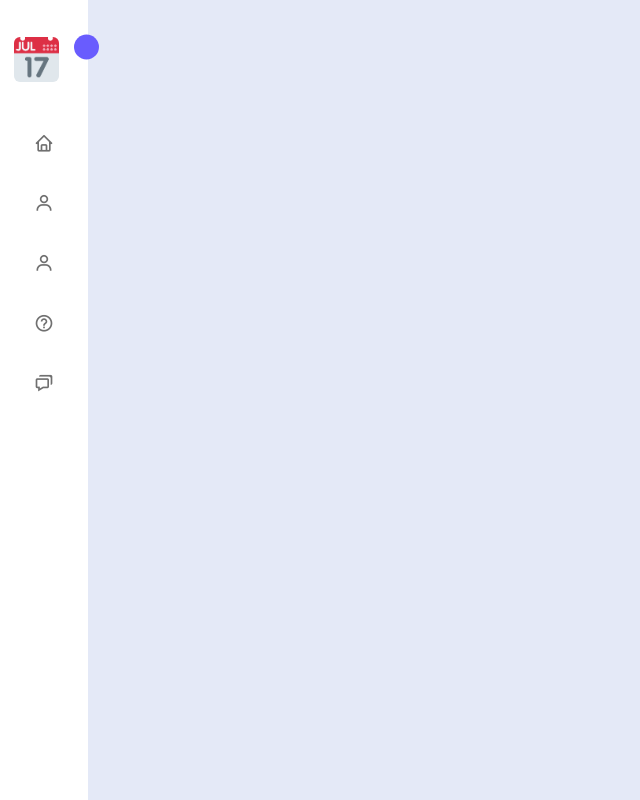
After one commit to FernandaGiacobbo/P--PUM, a PHP site: page /header_gerente.php in a window 1280 px wide. The commit adds this page. Shown: the whole page, without its empty margins (0-640 px from the left). Run offline with PHP 8.4, Linux system fonts and the light colour scheme.

Commit message:
gerenciamento

```diff
--- a/cadastro.php
+++ b/cadastro.php
@@ -10,6 +10,7 @@
     $email = $_POST['email'];
     $nome = $_POST['nome'];
     $senha = $_POST['senha'];
+    $cargo = $_POST['cargo'];
 
 
     $query2 = "SELECT id_usuario FROM tb_usuario WHERE email_usuario = '$email' ";
@@ -39,7 +40,7 @@
 
           //caminho feliz, cliente é cadastrado com sucesso
 
-            $query = "INSERT INTO tb_usuario(email_usuario, nome_usuario, senha_usuario) VALUE ('$email', '$nome', '$senha')";
+            $query = "INSERT INTO tb_usuario(email_usuario, nome_usuario, senha_usuario, cargo) VALUE ('$email', '$nome', '$senha', '$cargo')";
             $resultado = $oMysql->query($query);
 
 
@@ -51,6 +52,8 @@
             $_SESSION['email'] =$email;
             $_SESSION['id'] = $id_usuario;
             $_SESSION['senha'] =$senha;
+            $_SESSION['cargo'] = $cargo;
+
 
             echo "<script>alert('Usuário cadastrado com sucesso');</script>";
             echo "<script>window.location.href = 'principal.php';</script>";
--- a/conecta_db.php
+++ b/conecta_db.php
@@ -4,7 +4,7 @@
         $db_name = "papum";
         $user = "root";
         $pass = "";
-        $server = "localhost:3306";
+        $server = "localhost:3307";
 
         $conexao = new mysqli($server, $user, $pass, $db_name);
 
--- /dev/null
+++ b/header_gerente.php
@@ -0,0 +1,92 @@
+<?php
+
+?>
+
+<!DOCTYPE html>
+<html lang="en">
+<head>
+    <meta charset="UTF-8">
+    <meta name="viewport" content="width=device-width, initial-scale=1.0">
+    <link href='https://unpkg.com/boxicons@2.1.4/css/boxicons.min.css' rel='stylesheet'>
+    <link rel="stylesheet" href="header.css">
+    <title>PÁ-PUM</title>
+</head>
+<body>
+    <nav class="sidebar close">
+        <header>
+            <br>
+            <div class="img-text">
+                <span class="image">
+                    <img src="logo.png" alt="logo">
+                </span>
+
+                <div class="text header-text">
+                    <span class="name"> PÁ-PUM </span>
+                    <span class="profession"> Agenda Clássica </span>
+                </div>
+            </div>
+
+            <i class='bx bxs-chrvron-right toggle'></i>
+        </header>
+
+        <div class="menu-bar">
+            <div class="menu">
+                <br>
+
+                <ul class="menu-links">
+                    <li class="nav-link">
+                        <a href="home_gerente.php">
+                            <i class='bx bx-home icon'></i>
+                            <span class="text nav-text">Home</span>
+                        </a>
+                    </li>
+
+                    <li class="nav-link">
+                        <a href="perfil.php">
+                            <i class='bx bx-user icon'></i>
+                            <span class="text nav-text">Perfil</span>
+                        </a>
+                    </li>
+
+                    <li class="nav-link">
+                        <a href="#">
+                            <i class='bx bx-user icon'> </i> <!-- colocar uma coisa de música -->
+                            <span class="text nav-text">Músicas</span>
+                        </a>
+                    </li>
+
+                    <li class="nav-link">
+                        <a href="#">
+                            <i class='bx bx-help-circle icon'></i>
+                            <span class="text nav-text">Central de ajuda</span>
+                        </a>
+                    </li>
+
+                    <li class="nav-link">
+                        <a href="#">
+                            <i class='bx bx-chat icon'></i>
+                            <span class="text nav-text">Feedback</span>
+                        </a>
+                    </li>
+
+
+
+                    <br><br><br><br><br><br>
+
+                    <li class="iconsRedes">
+
+                            <i class='bx bxl-instagram redes'></i>
+                            <i class='bx bxl-twitter redes'></i>
+                            <i class='bx bxl-facebook redes'></i>
+                            <i class='bx bxl-linkedin redes' ></i>
+
+                    </li>
+                </ul>
+            </div>
+        </div>
+
+        <script src="header.js"></script>
+
+    </nav>
+</body>
+</html>
```
Also changed, not shown: banco de dados papum.txt (+5 -2 lines), home_gerente.php (added, +36 -0 lines), index.php (+16 -0 lines), teste.php (added).
